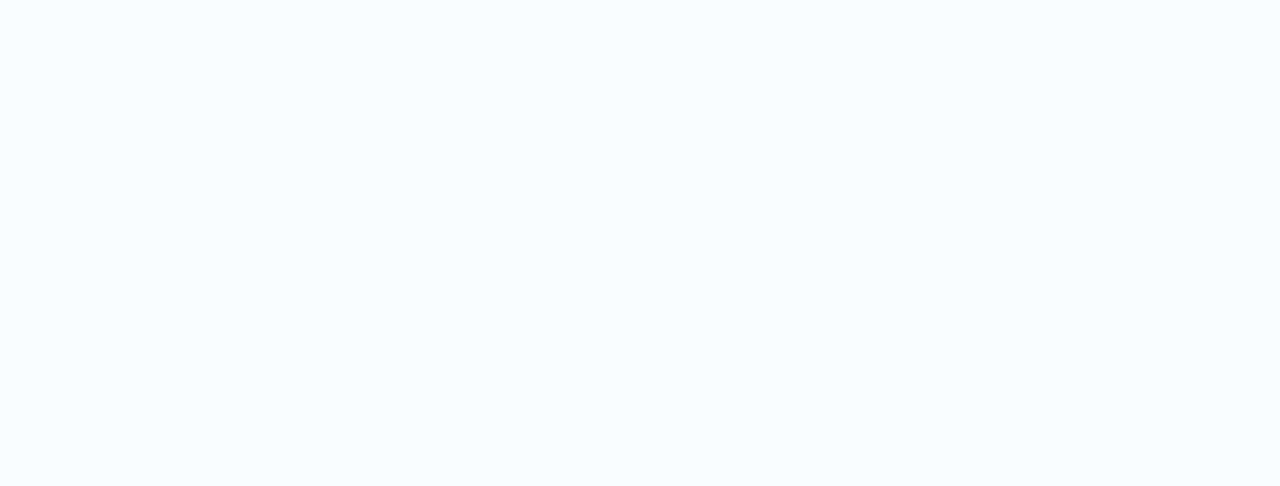
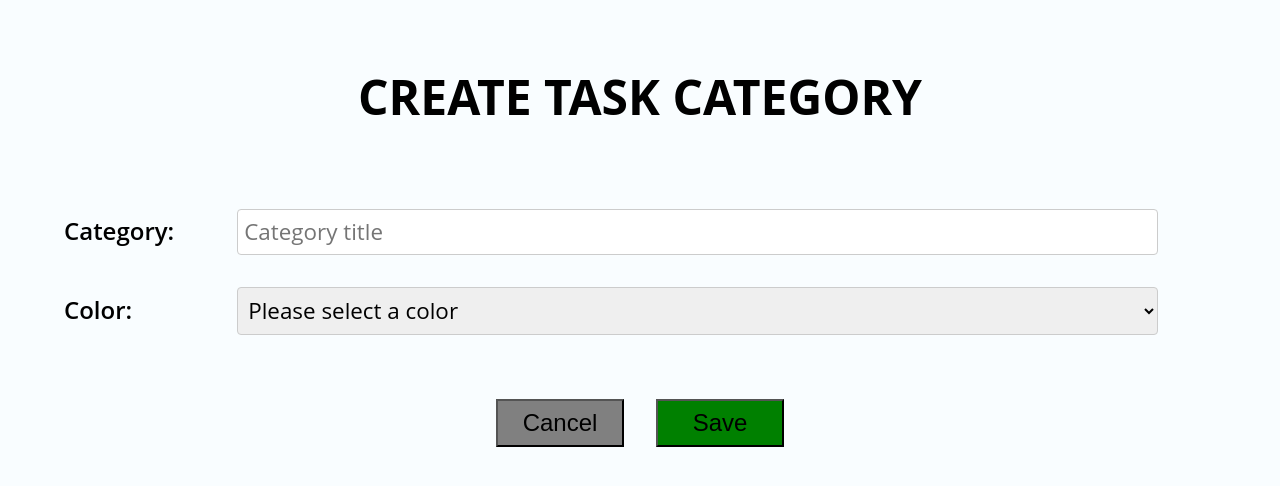
Before and after one commit to Mahsa-kf/ToDoList-React, a React (Create React App) app: page /AddCategory in a window 1280 px wide. Shown: the top 486 px of the page. Built offline with nearby package versions, Linux system fonts and the light colour scheme.

Commit message:
Fixed add category issue

```diff
--- a/src/Components/App.js
+++ b/src/Components/App.js
@@ -14,6 +14,8 @@
                 <Route exact path='/' component={TaskList} />
                 <Route exact path='/Task/:TaskID' component={TaskForm} />
                 <Route exact path='/AddTask' component={TaskForm} />
+                <Route exact path='/AddCategory' component={CategoryForm} />
+                <Route exact path='/Category/:CategoryID' component={CategoryForm} />
                 <Route exact path='/Task/:TaskID/AddCategory' component={CategoryForm} />
                 <Route exact path='/Task/:TaskID/Category/:CategoryID' component={CategoryForm} />
             </Switch>
--- a/src/Components/CategoryForm/CategoryForm.js
+++ b/src/Components/CategoryForm/CategoryForm.js
@@ -7,7 +7,6 @@
 
   //create category state
   const [category, setCategory] = useState({
-    CategoryID: null,
     CategoryTitle: "",
     Color: ""
   })
@@ -82,7 +81,11 @@
     // Get taskId from URL
     const taskId = props.match.params.TaskID;
     // Navigate to the task
-    props.history.push('/task/'+ taskId)
+    if (taskId){
+      props.history.push('/task/'+ taskId)
+    } else {
+      props.history.push('/AddTask/')
+    }
 
   }
 
--- a/src/Components/TaskForm/TaskForm.js
+++ b/src/Components/TaskForm/TaskForm.js
@@ -13,7 +13,6 @@
 
   //create task state
   const [task, setTask] = useState({
-    TaskID: null,
     Title: "",
     CategoryID: 0,
     PriorityID: 0,
@@ -116,7 +115,11 @@
   }
 
   const openAddCategory = () => {
-    props.history.push(`/task/${task.TaskID}/AddCategory`)
+    if(task.TaskID){
+      props.history.push(`/task/${task.TaskID}/AddCategory`)
+    } else {
+      props.history.push(`/AddCategory`)
+    }
   }
 
   const returnToTaskList = () => {
```
